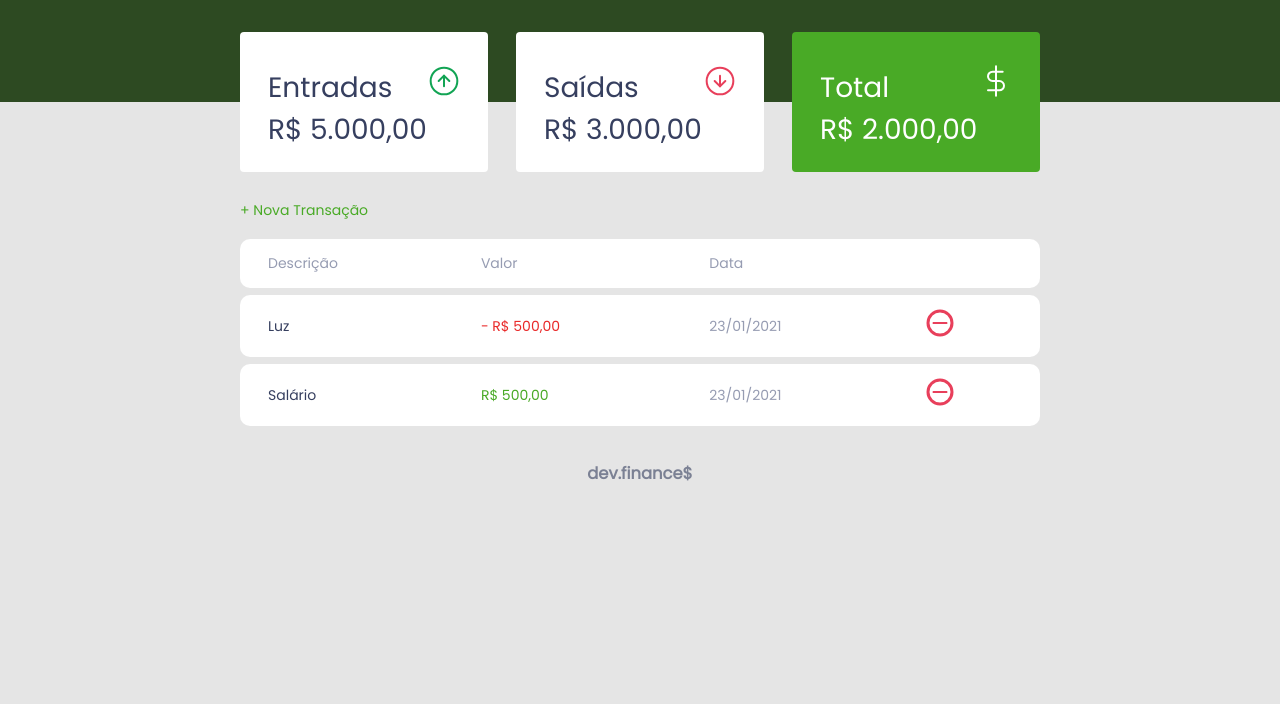
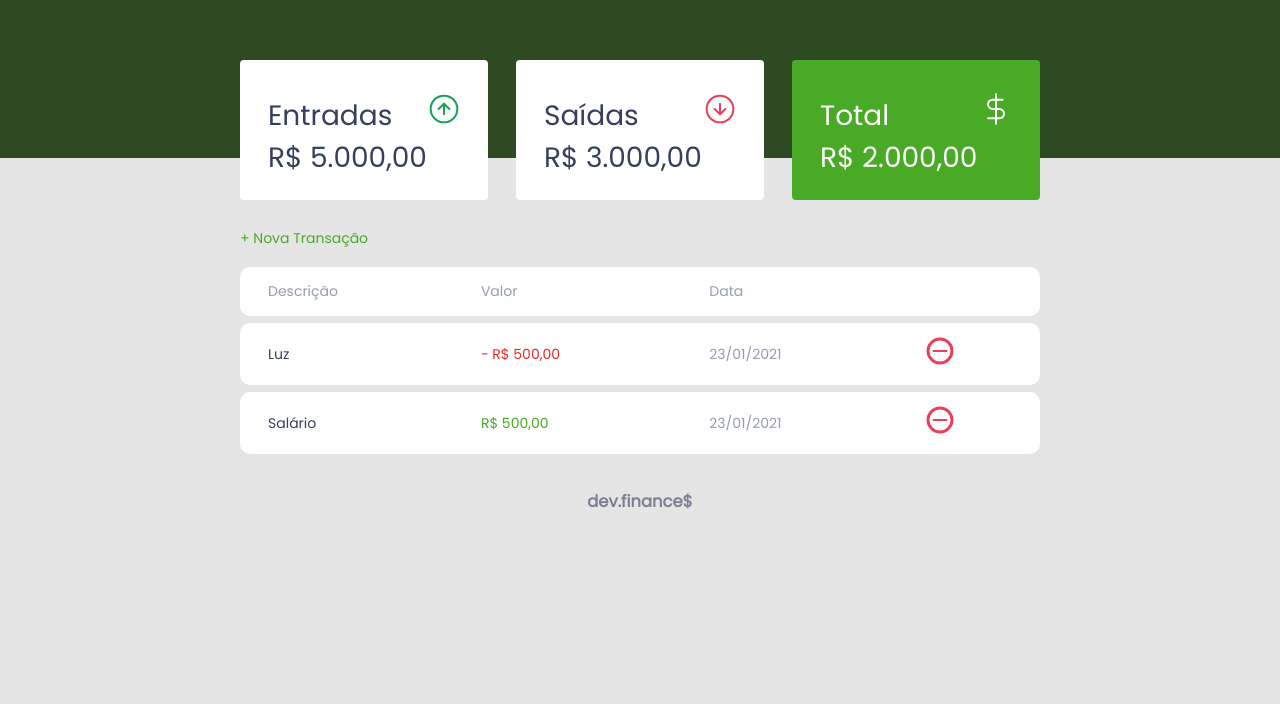
Before and after one commit to davisllv/devfinance, a plain HTML site: page index.html in a window 1280 px wide. Shown: the part 96-800 px from the top of the page. Drawn offline with Linux system fonts and the light colour scheme.

Commit message:
finished the second class

```diff
--- a/styles.css
+++ b/styles.css
@@ -69,7 +69,7 @@ h2 {
 /* ======== HEADER ======== */
 .header {
   background: var(--green-dark);
-  padding: 2rem 0 10rem;
+  padding: 4rem 0 12rem;
   text-align: center;
 }
 
@@ -80,7 +80,7 @@ header > h1 {
 
 /* ======== BALANCE ======== */
 #balance {
-  margin-top: -5rem;
+  margin-top: -7rem;
 }
 
 /* ======== CARD ======== */
```
